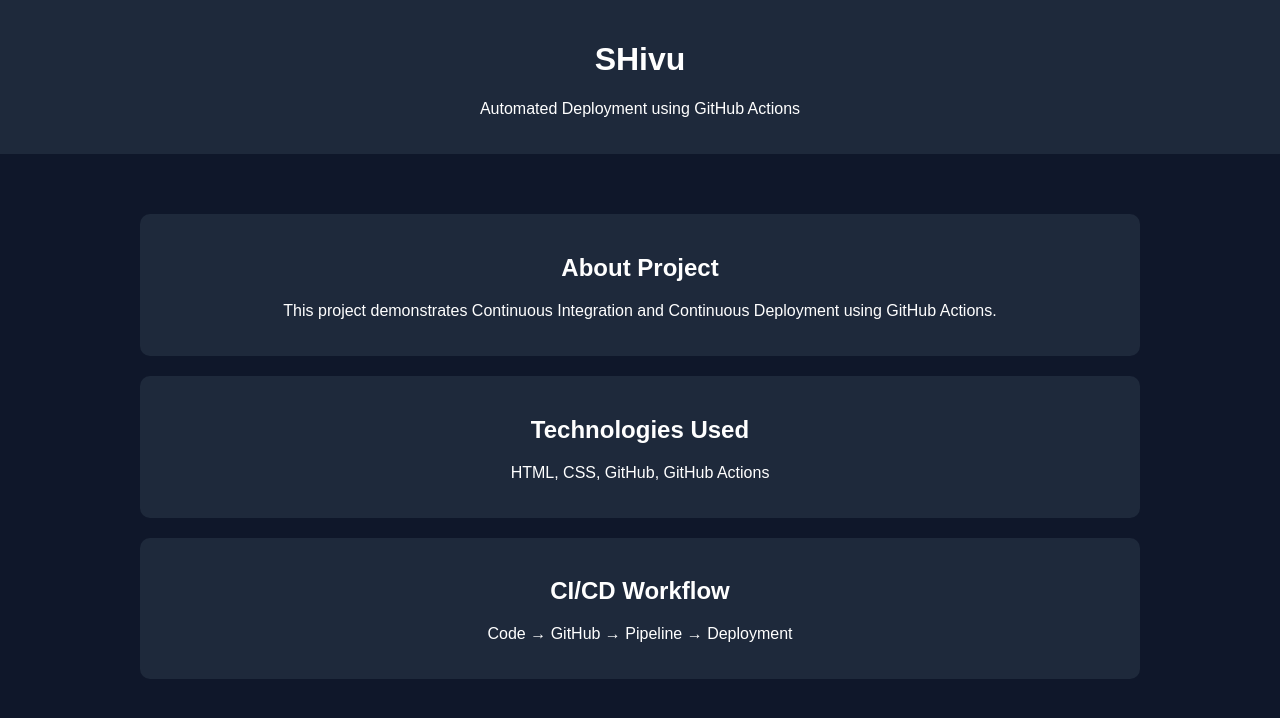
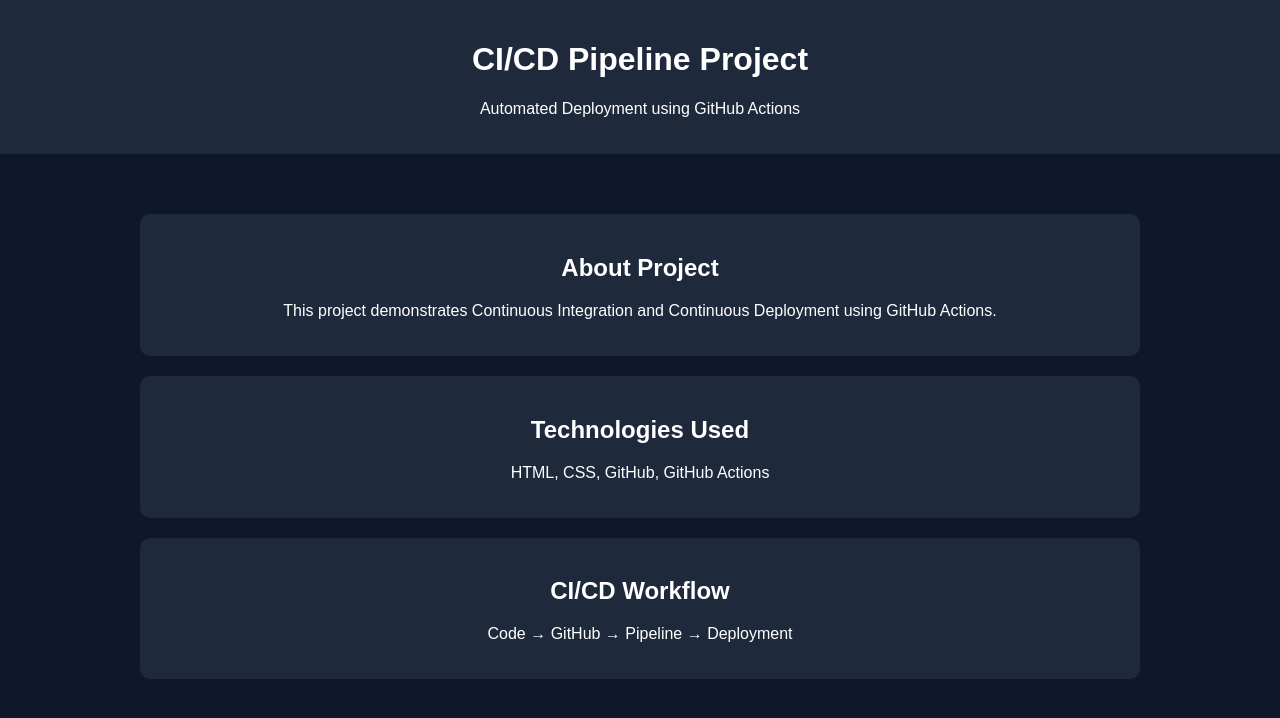
Before and after one commit to Shivu020303/ci-cd-project, a plain HTML site: page index.html in a window 1280 px wide. Drawn offline with Linux system fonts and the light colour scheme.

Commit message:
deploy: 400a673ef756e1b85d0bda49d544b8c187042cb1

```diff
--- a/index.html
+++ b/index.html
@@ -31,7 +31,7 @@
 <body>
 
 <header>
-    <h1>SHivu</h1>
+    <h1>CI/CD Pipeline Project</h1>
     <p>Automated Deployment using GitHub Actions</p>
 </header>
 
```
